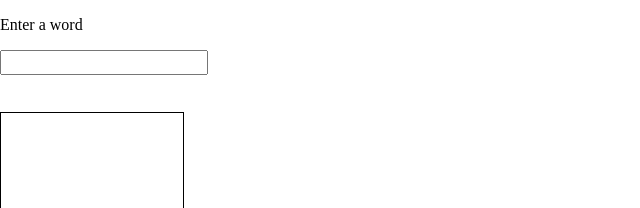
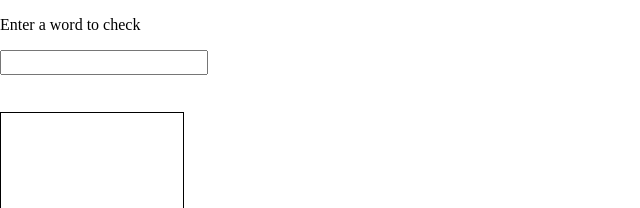
Before and after one commit to mebartsch/mebartsch.github.io, a Jekyll site: the page projects/Dollar-Word/index.html, which Jekyll copies as it is, in a window 1280 px wide. Shown: the top 208 px of the page, without its empty margins (0-640 px from the left). Built offline with Jekyll 4.4.1, drawn with Linux system fonts in a browser that asks for light colours; nearby versions of some CDN libraries; library files that are not in the unit come from our copies.

Commit message:
Update index.html

```diff
--- a/projects/Dollar-Word/index.html
+++ b/projects/Dollar-Word/index.html
@@ -23,19 +23,19 @@
   <body>
      	<section class="main-content">
 
-	<p> Enter a word </p>
+	<p> Enter a word to check</p>
 	<form action="#">      <!-- form for entering data with event handler -->
-		<input type="text" name="txt" onkeypress="handle(event)" />
+	   <input type="text" name="txt" onkeypress="handle(event)" />
 	</form>
 
 	<br><br>
 
 	<form id="form1">      <!-- TextArea Form for Data output -->
-		<textarea name="Text1" cols="20" rows="22" ></textarea>
+	   <textarea name="Text1" cols="20" rows="22" ></textarea>
     	</form>
 
 	<form id="sum">       <!-- Text form for sum output -->
-		<input type="text" name="sum1" />
+	   <input type="text" name="sum1" />
 	</form>
 
         <script>
```
Also changed, not shown: other parts of projects/Dollar-Word/index.html (+1 -0 lines).
